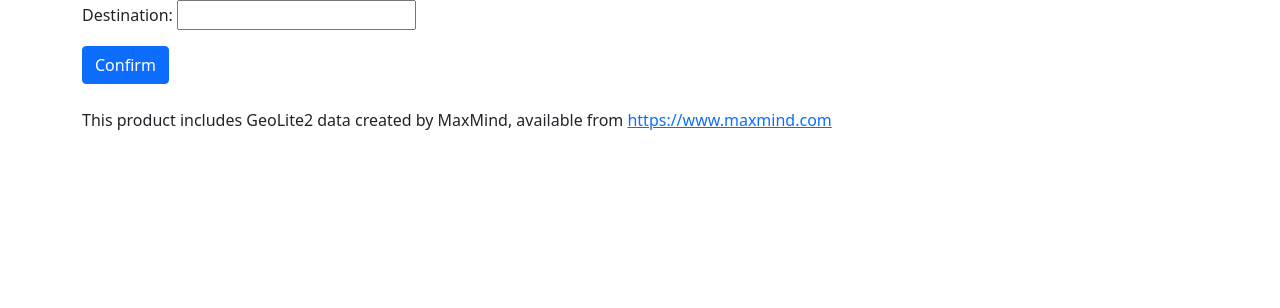
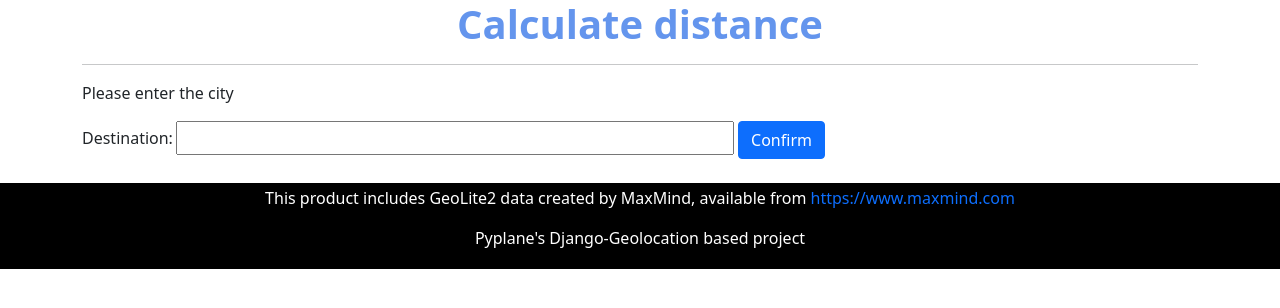
Before and after one commit to claudia17018/GeoLocation-Django, a Django app: template measurements/templates/measurements/main.html in a window 1280 px wide. Shown: the top 308 px of the page. Run offline with Django 3.2, Linux system fonts and the light colour scheme; the template is opened without the code that fills it: values that come from a table or form of the project are taken from there, others are empty.

Commit message:
Aplicando estilo

```diff
--- a/distance_project/settings.py
+++ b/distance_project/settings.py
@@ -120,4 +120,4 @@ GEOIP_PATH = os.path.join(BASE_DIR, 'geoip')
 # https://docs.djangoproject.com/en/3.0/howto/static-files/
 
 STATIC_URL = '/static/'
-#STATICFILES_DIRS = [ os.path.join(BASE_DIR, "static"),]
+STATICFILES_DIRS = [ os.path.join(BASE_DIR, "static"),]
--- a/measurements/templates/measurements/main.html
+++ b/measurements/templates/measurements/main.html
@@ -1,11 +1,8 @@
 {% extends 'base.html' %}
-
-{% block title %}
-calculate distance
-{% endblock title%}
+{% load static %}
 {% block content %}
-
-
+<h1>Calculate distance</h1>
+<hr>
 <!-- Modal -->
 <div class="modal fade" id="exampleModal" tabindex="-1" aria-labelledby="exampleModalLabel" aria-hidden="true">
   <div class="modal-dialog">
@@ -13,7 +10,6 @@ calculate distance
       <div class="modal-header">
         <h5 class="modal-title" id="exampleModalLabel">Distance to {{destination}}</h5>
         <button type="button" class="btn-close" data-bs-dismiss="modal" aria-label="Close">
-          <span aria-hidden="true">&times;</span>
         </button>
       </div>
       <div class="modal-body">
@@ -22,17 +18,16 @@ calculate distance
     </div>
   </div>
 </div>
-
-{{map | safe}}
-
+<p>Please enter the city</p>
 <form action="" method="POST" autocomplete="off">
    {% csrf_token %}
-   {{form.as_p}}
-   <button type="submit" class="btn btn-primary">Confirm</button>
+   {{form}}
+   <button type="submit" class="btn btn-primary ">Confirm</button>
 </form><br>
 
-This product includes GeoLite2 data created by MaxMind, available from
-<a href="https://www.maxmind.com">https://www.maxmind.com</a>
+<div class="map">
+{{map | safe}}
+</div>
 
 {% if request.POST and distance is not None %}
    <script>
--- a/measurements/views.py
+++ b/measurements/views.py
@@ -32,7 +32,7 @@ def calculate_distance_view(request):
    l_lon = lon
    pointA =(l_lat,l_lon)
 # initial folium map
-   m = folium.Map(width= 1000, height= 500, location = get_center_coordinates(l_lat,l_lon), zoom_start = 8)
+   m = folium.Map(width= 900, height= 500, location = get_center_coordinates(l_lat,l_lon), zoom_start = 8)
 # location marker
    folium.Marker([l_lat, l_lon], tooltip= 'click here for more', popup= city['city'],
                 icon=folium.Icon(color='purple')).add_to(m)
--- a/static/assets/css/style.css
+++ b/static/assets/css/style.css
@@ -0,0 +1,37 @@
+html, body{
+    padding: 0;
+    margin: 0;
+    box-sizing: border-box;
+}
+
+.container {
+    width: 100%;
+}
+
+.map {
+    display: flex;
+    align-content: center;
+    padding: 0, 6vh;
+}
+
+h1{
+    font-weight: bold;
+    color: cornflowerblue;
+    text-align: center;
+}
+
+footer{
+    background-color: black;
+    color: white;
+    padding: 0.2rem;
+    text-align: center;
+}
+
+input{
+    width: 50%;
+    padding: 3px;
+    margin-left: 3px
+}
+a {
+    text-decoration: none;
+}
--- a/templates/base.html
+++ b/templates/base.html
@@ -12,7 +12,7 @@
     <link href="{% static '/assets/css/style.css' %}" rel="stylesheet" type="text/css">
     <!-- Jquery-->
     <script src="https://code.jquery.com/jquery-3.5.1.min.js"></script>
-    <title>Geo Django | {%block title%}{% endblock title%}</title>
+    <title> {%block title%}Geo Django{% endblock title%}</title>
   </head>
   <body>
     <div class="container">
@@ -20,6 +20,12 @@
         {%endblock content%}
     </div>
 
+    <footer>
+      <p>This product includes GeoLite2 data created by MaxMind, available from
+      <a href="https://www.maxmind.com">https://www.maxmind.com</a></p>
+      <p>Pyplane's Django-Geolocation based project</p>
+    </footer>
+
     <!-- Option 1: Bootstrap Bundle with Popper -->
     <script src="https://cdn.jsdelivr.net/npm/bootstrap@5.0.2/dist/js/bootstrap.bundle.min.js"></script>
 
```
Also changed, not shown: db.sqlite3.
